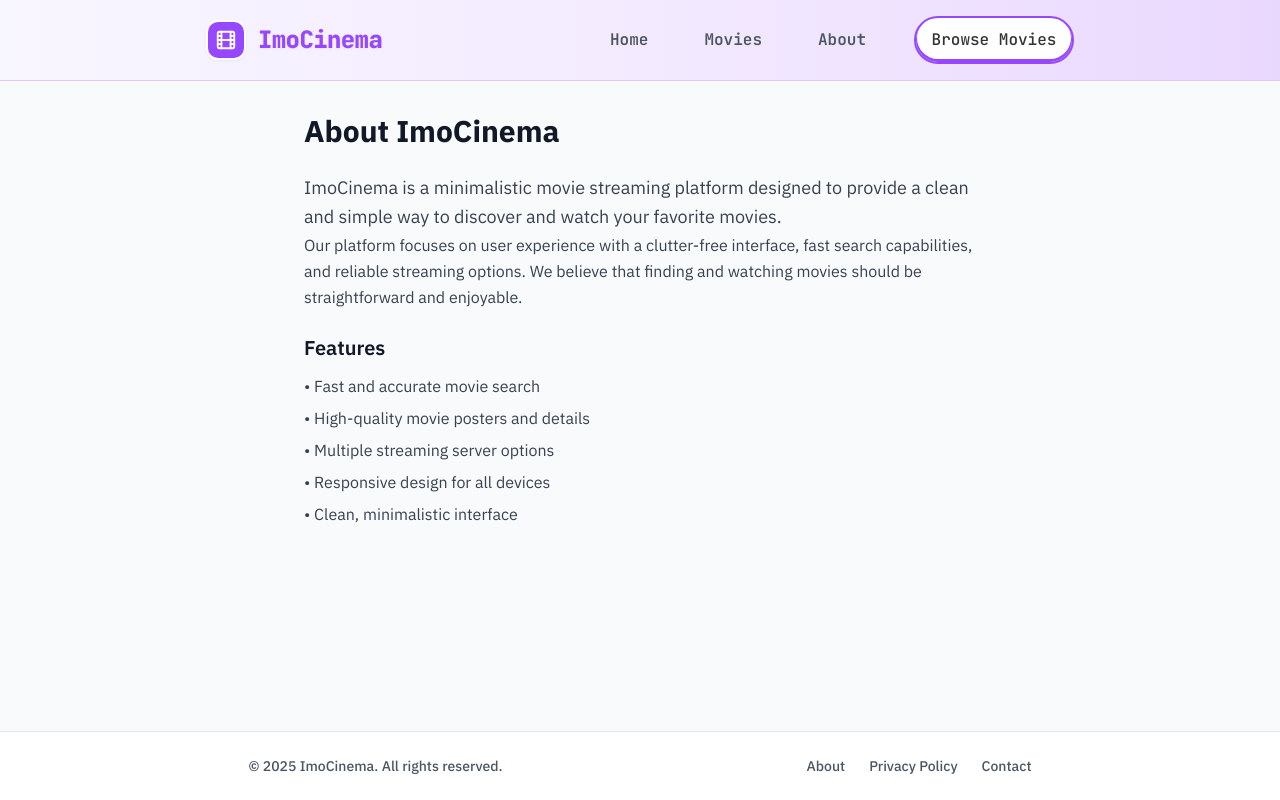
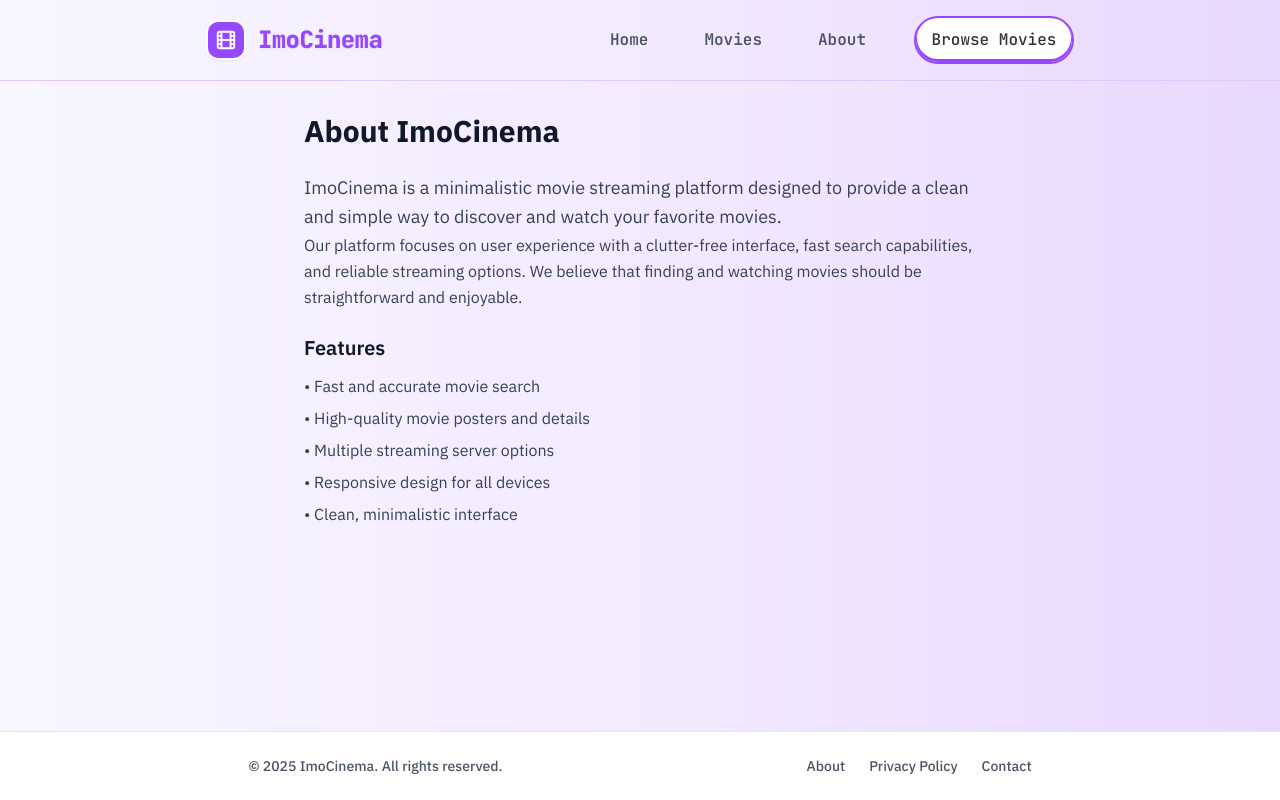
Before and after one commit to Manish-Tamang/ImoCinema, a Next.js app: page /about in a window 1280 px wide. Built offline with nearby package versions, Linux system fonts and the light colour scheme.

Commit message:
bg colorchanged

```diff
--- a/app/layout.tsx
+++ b/app/layout.tsx
@@ -29,7 +29,7 @@ export default function RootLayout({
   return (
     <html lang="en">
       <body className={`${inter.className} ${jetbrainsMono.variable} ${ibmPlexSans.variable}`}>
-        <div className="min-h-screen flex flex-col bg-gray-50">
+        <div className="min-h-screen flex flex-col bg-gradient-to-r from-[#f8f6ff] via-[#f3eaff] to-[#e9d8fd]">
           <Header />
           <main className="flex-1 w-full max-w-[815px] mx-auto px-4 py-8">{children}</main>
           <Footer />
```
